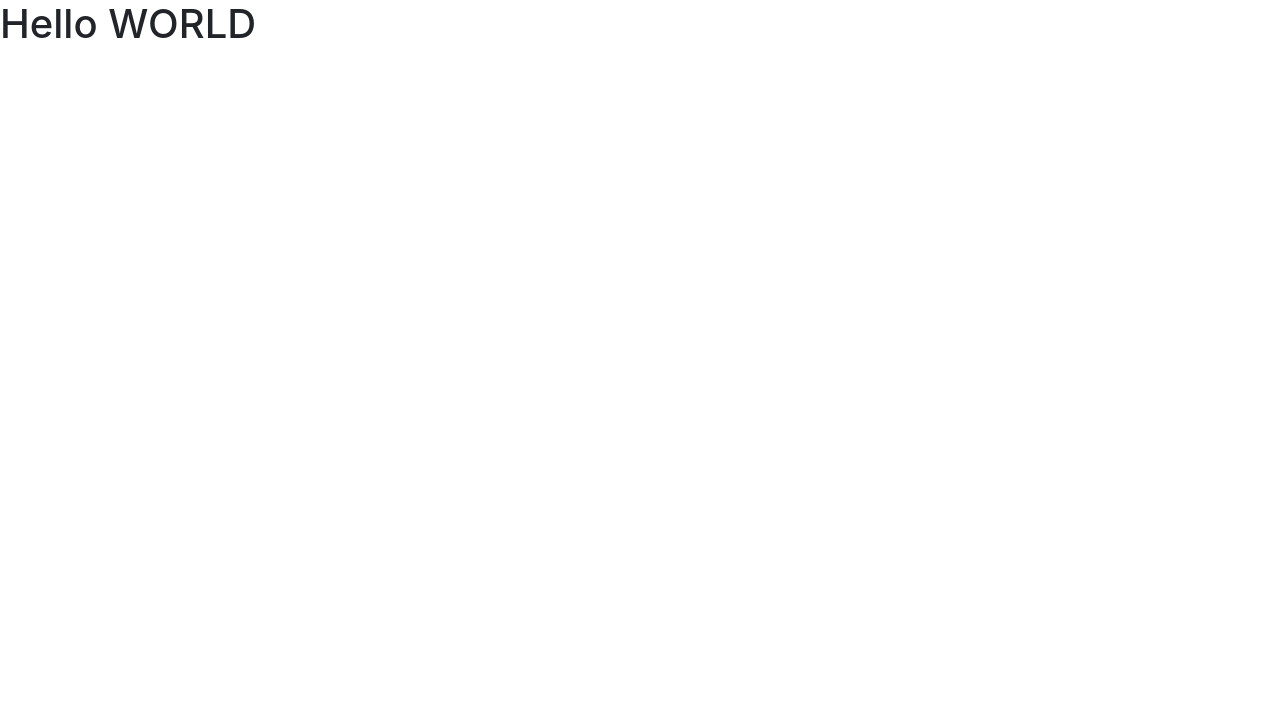
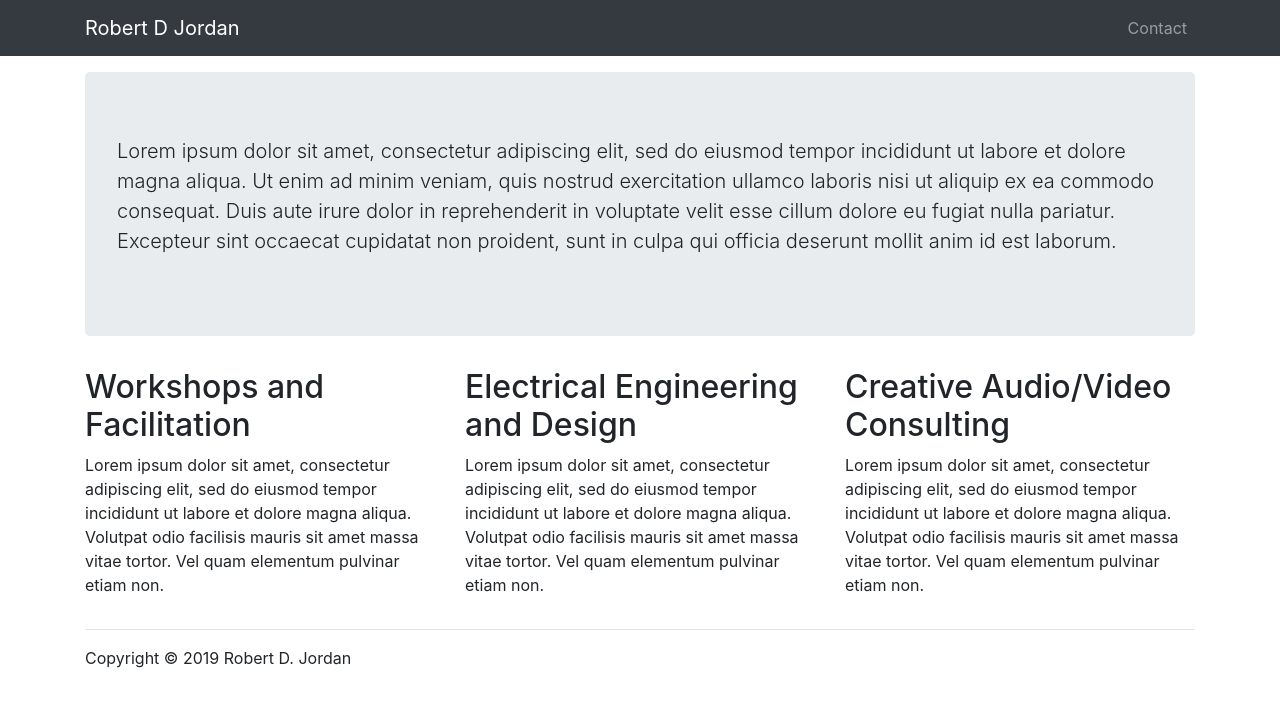
Before and after one commit to cfoge/cfoge.github.io, a plain HTML site: page index.html in a window 1280 px wide. Drawn offline with nearby package versions, Linux system fonts and the light colour scheme.

Commit message:
Create basic template for landing page

```diff
--- a/index.html
+++ b/index.html
@@ -8,8 +8,57 @@
     <link rel="stylesheet" href="https://stackpath.bootstrapcdn.com/bootstrap/4.3.1/css/bootstrap.min.css" integrity="sha384-ggOyR0iXCbMQv3Xipma34MD+dH/1fQ784/j6cY/iJTQUOhcWr7x9JvoRxT2MZw1T" crossorigin="anonymous">
   </head>
   <body>
-    <h1>Hello WORLD</h1>
 
+    <nav class="navbar navbar-expand-md navbar-dark bg-dark mb-3">
+        <div class="container">
+            <a href="#" class="navbar-brand mr-3">Robert D Jordan</a>
+            <button type="button" class="navbar-toggler" data-toggle="collapse" data-target="#navbarCollapse">
+                <span class="navbar-toggler-icon"></span>
+            </button>
+            <div class="collapse navbar-collapse" id="navbarCollapse">
+                <div class="navbar-nav">
+                    <a href="#" class="nav-item nav-link"></a>
+                </div>
+                <div class="navbar-nav ml-auto">
+                    <a href="#" class="nav-item nav-link">Contact</a>
+                </div>
+            </div>
+        </div>
+    </nav>
+
+    <div class="container">
+        <div class="jumbotron">
+
+            <p class="lead">Lorem ipsum dolor sit amet, consectetur adipiscing elit, sed do eiusmod tempor incididunt ut labore et dolore magna aliqua. Ut enim ad minim veniam, quis nostrud exercitation ullamco laboris nisi ut aliquip ex ea commodo consequat. Duis aute irure dolor in reprehenderit in voluptate velit esse cillum dolore eu fugiat nulla pariatur. Excepteur sint occaecat cupidatat non proident, sunt in culpa qui officia deserunt mollit anim id est laborum.</p>
+        </div>
+    </div>
+
+    <div class="container">
+        <!--Row with three equal columns-->
+      <div class="row align-items-center justify-content-center">
+          <div class="col">
+            <h2>Workshops and Facilitation</h2>
+            <p>Lorem ipsum dolor sit amet, consectetur adipiscing elit, sed do eiusmod tempor incididunt ut labore et dolore magna aliqua. Volutpat odio facilisis mauris sit amet massa vitae tortor. Vel quam elementum pulvinar etiam non.</p>
+          </div>
+          <div class="col">
+            <h2>Electrical Engineering and Design</h2>
+            <p>Lorem ipsum dolor sit amet, consectetur adipiscing elit, sed do eiusmod tempor incididunt ut labore et dolore magna aliqua. Volutpat odio facilisis mauris sit amet massa vitae tortor. Vel quam elementum pulvinar etiam non.</p>
+          </div>
+          <div class="col">
+            <h2>Creative Audio/Video Consulting</h2>
+            <p>Lorem ipsum dolor sit amet, consectetur adipiscing elit, sed do eiusmod tempor incididunt ut labore et dolore magna aliqua. Volutpat odio facilisis mauris sit amet massa vitae tortor. Vel quam elementum pulvinar etiam non.</p>
+          </div>
+      </div>
+
+    <hr>
+      <footer>
+            <div class="row">
+                <div class="col-md-6">
+                    <p>Copyright © 2019 Robert D. Jordan</p>
+                </div>
+            </div>
+        </footer>
+    </div>
     <!-- JS files: jQuery first, then Popper.js, then Bootstrap JS -->
     <script src="https://code.jquery.com/jquery-3.3.1.slim.min.js" integrity="sha384-q8i/X+965DzO0rT7abK41JStQIAqVgRVzpbzo5smXKp4YfRvH+8abtTE1Pi6jizo" crossorigin="anonymous"></script>
     <script src="https://cdnjs.cloudflare.com/ajax/libs/popper.js/1.14.7/umd/popper.min.js" integrity="sha384-UO2eT0CpHqdSJQ6hJty5KVphtPhzWj9WO1clHTMGa3JDZwrnQq4sF86dIHNDz0W1" crossorigin="anonymous"></script>
```
